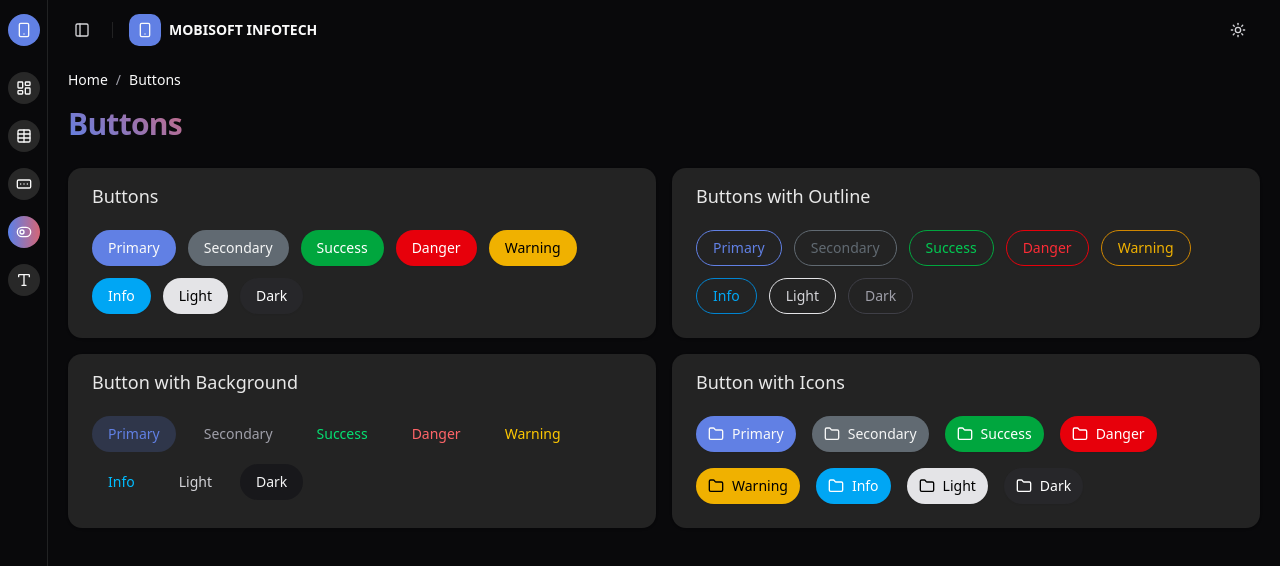
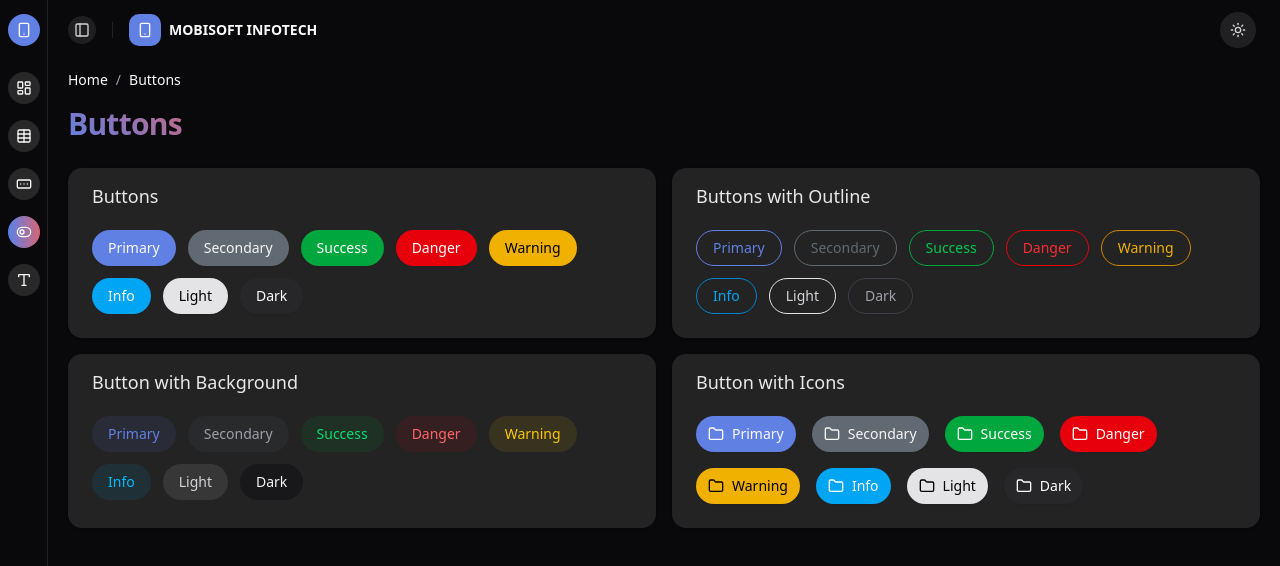
Before and after one commit to innocent1105/ui-design, a React (Vite) app: page /buttons in a window 1280 px wide. Shown: the top 566 px of the page. Built offline with nearby package versions, Linux system fonts and the light colour scheme.

Commit message:
Updated the changes

```diff
--- a/src/components/ui/button.tsx
+++ b/src/components/ui/button.tsx
@@ -13,34 +13,6 @@ export const COMMON_VARIANTS = [
 	'light',
 	'dark'
 ] as const;
-
-const BASE_OUTLINE_STYLE = 'border bg-transparent';
-
-const outlineVariants = {
-	primary: `${BASE_OUTLINE_STYLE} border-primary text-primary hover:bg-primary/10`,
-	secondary: `${BASE_OUTLINE_STYLE} border-secondary text-secondary hover:bg-secondary/10`,
-	success: `${BASE_OUTLINE_STYLE} border-green-600 text-green-500 hover:bg-green-600/10`,
-	danger: `${BASE_OUTLINE_STYLE} border-red-600 text-red-500 hover:bg-red-600/10`,
-	warning: `${BASE_OUTLINE_STYLE} border-yellow-600 text-yellow-500 hover:bg-yellow-600/10`,
-	info: `${BASE_OUTLINE_STYLE} border-sky-600 text-sky-500 hover:bg-sky-500/10`,
-	light: `${BASE_OUTLINE_STYLE} border-zinc-200 text-zinc-700 hover:bg-zinc-200/10 dark:text-zinc-300`,
-	dark: `${BASE_OUTLINE_STYLE} border-zinc-700 text-zinc-800 hover:bg-zinc-600/10 dark:text-zinc-400`
-} as const;
-
-// Common opacity values for ghost variants
-const GHOST_BG_OPACITY = '20';
-const GHOST_HOVER_OPACITY = '30';
-
-const ghostVariants = {
-	primary: `bg-primary/${GHOST_BG_OPACITY} text-primary hover:bg-primary/${GHOST_HOVER_OPACITY}`,
-	secondary: `bg-secondary/${GHOST_BG_OPACITY} text-secondary hover:bg-secondary/${GHOST_HOVER_OPACITY} dark:text-zinc-400`,
-	success: `bg-green-600/${GHOST_BG_OPACITY} text-green-400 hover:bg-green-600/${GHOST_HOVER_OPACITY}`,
-	danger: `bg-red-600/${GHOST_BG_OPACITY} text-red-400 hover:bg-red-600/${GHOST_HOVER_OPACITY}`,
-	warning: `bg-yellow-400/${GHOST_BG_OPACITY} text-yellow-400 hover:bg-yellow-500/${GHOST_HOVER_OPACITY}`,
-	info: `bg-sky-500/${GHOST_BG_OPACITY} text-sky-400 hover:bg-sky-500/${GHOST_HOVER_OPACITY}`,
-	light: `bg-zinc-200/${GHOST_BG_OPACITY} text-zinc-700 hover:bg-zinc-200/${GHOST_HOVER_OPACITY} dark:text-zinc-300`,
-	dark: `bg-zinc-950/${GHOST_BG_OPACITY} text-zinc-900 hover:bg-zinc-700/${GHOST_HOVER_OPACITY} dark:bg-zinc-900 dark:text-zinc-100 dark:hover:bg-zinc-900/${GHOST_HOVER_OPACITY}`
-} as const;
 
 const buttonVariants = cva(
 	"inline-flex items-center justify-center gap-2 whitespace-nowrap rounded-md text-sm font-medium transition-all disabled:pointer-events-none disabled:opacity-50 [&_svg]:pointer-events-none [&_svg:not([class*='size-'])]:size-4 shrink-0 [&_svg]:shrink-0 outline-none focus-visible:border-ring focus-visible:ring-ring/50 focus-visible:ring-[3px] aria-invalid:ring-destructive/20 dark:aria-invalid:ring-destructive/40 aria-invalid:border-destructive",
@@ -79,14 +51,32 @@ const buttonVariants = cva(
 			...COMMON_VARIANTS.map(variantClassName => ({
 				variant: 'outline',
 				variantClassName,
-				className: outlineVariants[variantClassName]
+				className: {
+					primary: 'border bg-transparent border-primary text-primary hover:bg-primary/10',
+					secondary: 'border bg-transparent border-secondary text-secondary hover:bg-secondary/10',
+					success: 'border bg-transparent border-green-600 text-green-500 hover:bg-green-600/10',
+					danger: 'border bg-transparent border-red-600 text-red-500 hover:bg-red-600/10',
+					warning: 'border bg-transparent border-yellow-600 text-yellow-500 hover:bg-yellow-600/10',
+					info: 'border bg-transparent border-sky-600 text-sky-500 hover:bg-sky-500/10',
+					light: 'border bg-transparent border-zinc-200 text-zinc-700 hover:bg-zinc-200/10 dark:text-zinc-300',
+					dark: 'border bg-transparent border-zinc-700 text-zinc-800 hover:bg-zinc-600/10 dark:text-zinc-400'
+				}[variantClassName]
 			})),
 
 			// Common styles for ghost variants
 			...COMMON_VARIANTS.map(variantClassName => ({
 				variant: 'ghost',
 				variantClassName,
-				className: ghostVariants[variantClassName]
+				className: {
+					primary: 'bg-primary/10 text-primary hover:bg-primary/20',
+					secondary: 'bg-secondary/10 text-secondary hover:bg-secondary/20 dark:text-zinc-400',
+					success: 'bg-green-600/10 text-green-400 hover:bg-green-600/20',
+					danger: 'bg-red-600/10 text-red-400 hover:bg-red-600/20',
+					warning: 'bg-yellow-400/10 text-yellow-400 hover:bg-yellow-500/20',
+					info: 'bg-sky-500/10 text-sky-400 hover:bg-sky-500/20',
+					light: 'bg-zinc-200/10 text-zinc-700 hover:bg-zinc-200/20 dark:text-zinc-300',
+					dark: 'bg-zinc-950/10 text-zinc-900 hover:bg-zinc-700/20 dark:bg-zinc-900 dark:text-zinc-100 dark:hover:bg-zinc-900/20'
+				}[variantClassName]
 			})),
 		] as any,
 		defaultVariants: {
```
